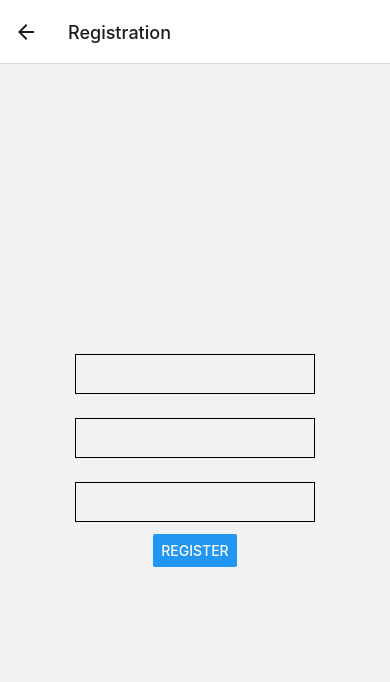
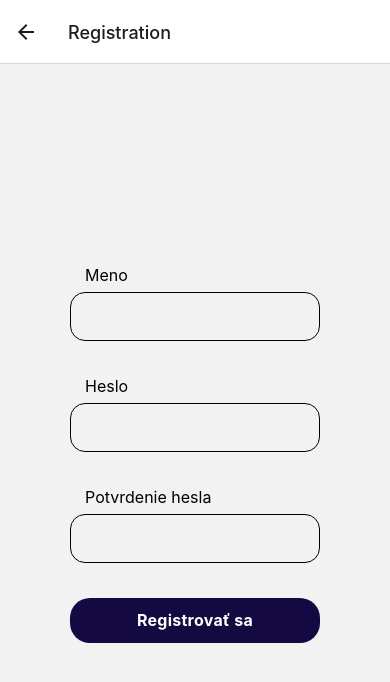
Before and after one commit to JSimko4/MTAA_FRONTEND, a React Native app: screen /Registration in a window 390 px wide. Shown: the top 682 px of the page. Built offline with nearby package versions, Linux system fonts and the light colour scheme.

Commit message:
update of RegistrationFunction

```diff
--- a/screens/RegistrationScreen.js
+++ b/screens/RegistrationScreen.js
@@ -1,7 +1,7 @@
 import * as React from 'react';
-import { View, StyleSheet, Button, TextInput } from 'react-native';
+import { View, StyleSheet, Pressable, Text, TextInput } from 'react-native';
 
-const loginApi = ({navigation}, user_name, user_password, user_confirm_password) => {
+const RegisterApi = ({navigation}, user_name, user_password, user_confirm_password) => {
   console.log({user_name, user_password, user_confirm_password})
   if(user_password != user_confirm_password)
   {
@@ -50,31 +50,67 @@ export default function RegistrationScreen({navigation}) {
 
   const styles = StyleSheet.create({
     input: {
-      height: 40,
-      margin: 12,
-      borderWidth: 1,
-      padding: 10,
+      paddingVertical: 12,
+      paddingHorizontal: 15,
+      borderRadius: 15,
+      fontSize: 19,
+      width: 250,
+      borderWidth: 1.5,
+      marginBottom: 35,
+      backgroundColor: "transparent"
+    },
+    button: {
+      alignItems: 'center',
+      justifyContent: 'center',
+      paddingVertical: 12,
+      paddingHorizontal: 15,
+      width: 250,
+      borderRadius: 4,
+      elevation: 3,
+      backgroundColor: "rgb(21, 9, 65)",
+      borderRadius: 20,
+    },
+    text: {
+      fontSize: 16,
+      lineHeight: 21,
+      fontWeight: 'bold',
+      letterSpacing: 0.25,
+      color: 'white',
     },
   });
 
   return (
     <View style={{ flex: 1, alignItems: 'center', justifyContent: 'center' }}>
 
+      <View>
+        <Text style={{marginBottom: 6, marginLeft: 15, fontSize: 16, lineHeight: 21}}>Meno</Text>
         <TextInput
           style={styles.input}
           onChangeText={onChangeName}
         />
+      </View>
+      <View>
+        <Text style={{marginBottom: 6, marginLeft: 15, fontSize: 16, lineHeight: 21}}>Heslo</Text>
         <TextInput
           style={styles.input}
           onChangeText={onChangePassword}
         />
+      </View>
 
+      <View>
+        <Text style={{marginBottom: 6, marginLeft: 15, fontSize: 16, lineHeight: 21}}>Potvrdenie hesla</Text>
         <TextInput
         style={styles.input}
-      onChangeText={onChangeConfirmPassword}
-      />
+        onChangeText={onChangeConfirmPassword}/>
+      </View>
 
-    <Button title="Register" onPress={() => loginApi({navigation}, user_name, user_password, user_confirm_password)} />
+      <Pressable
+          style={styles.button}
+          onPress={() => RegisterApi({navigation}, user_name, user_password, user_confirm_password)}
+        >
+          <Text style={styles.text}>Registrovať sa</Text>
+        </Pressable>
+
     </View>
   );
 }
```
Lines whose indentation alone changed are shown as unchanged.
